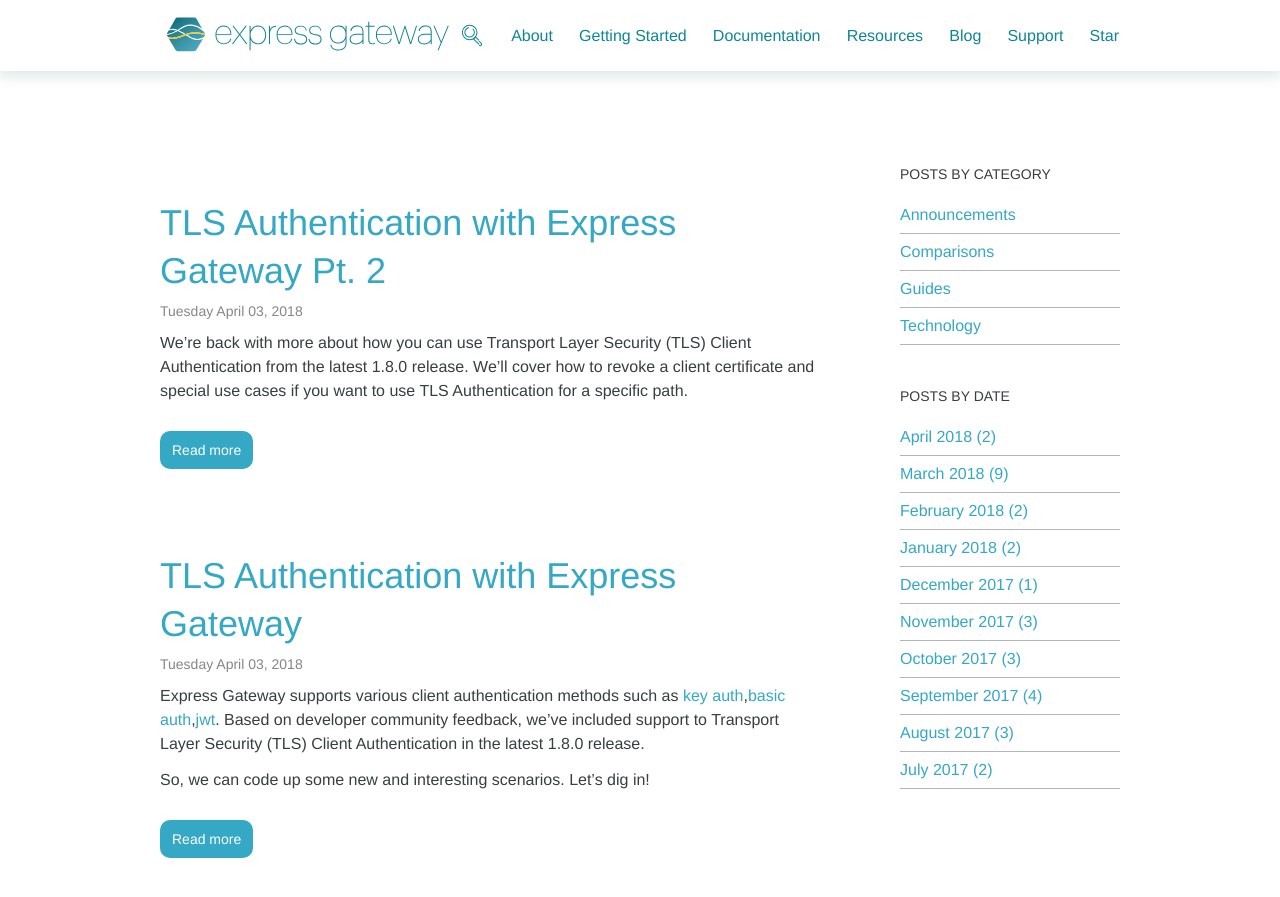
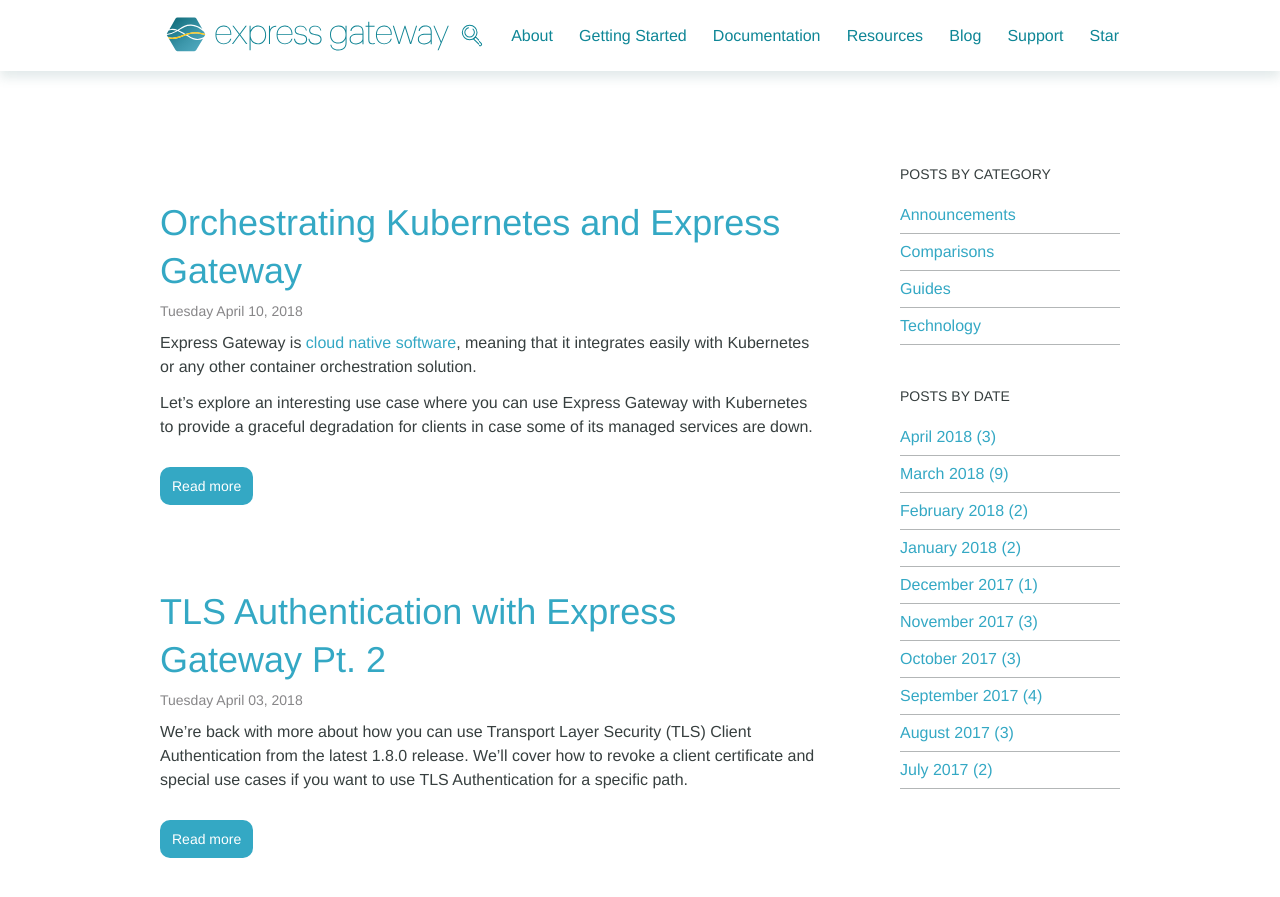
Before and after one commit to ExpressGateway/express-gateway.io, a Jekyll site: the page built from blog/index.html, in a window 1280 px wide and 900 px high. Shown: the top 897 px of the window. Built offline with Jekyll 4.4.1, drawn with Linux system fonts in a browser that asks for light colours; nearby versions of some CDN libraries; some web fonts are replaced; the list of posts is cut into pages by our own code; comment, search, counter and statistics services are not loaded; some of the changed text lies outside the part shown.

Commit message:
Updated Orchestrating Kubernetes And Express Gateway and 1 other file

```diff
--- a/_drafts/orchestrating-kubernetes-and-express-gateway.markdown
+++ b/_posts/2018-04-10-orchestrating-kubernetes-and-express-gateway.markdown
@@ -20,7 +20,7 @@
 Let’s explore an interesting use case where you can use Express Gateway with Kubernetes to provide a graceful degradation for clients in case some of its managed services are down.
 <!--excerpt-->
 
-The scenario
+## The scenario
 For our example, let's suppose we have two services in JavaScript and running on Node.js — one handling `Customers` and another one handling `Invoices`. Also, we have a command line client that uses these APIs to service the user experience.
 
 **Uh oh! Our `Customer` service has crashed.**
```
